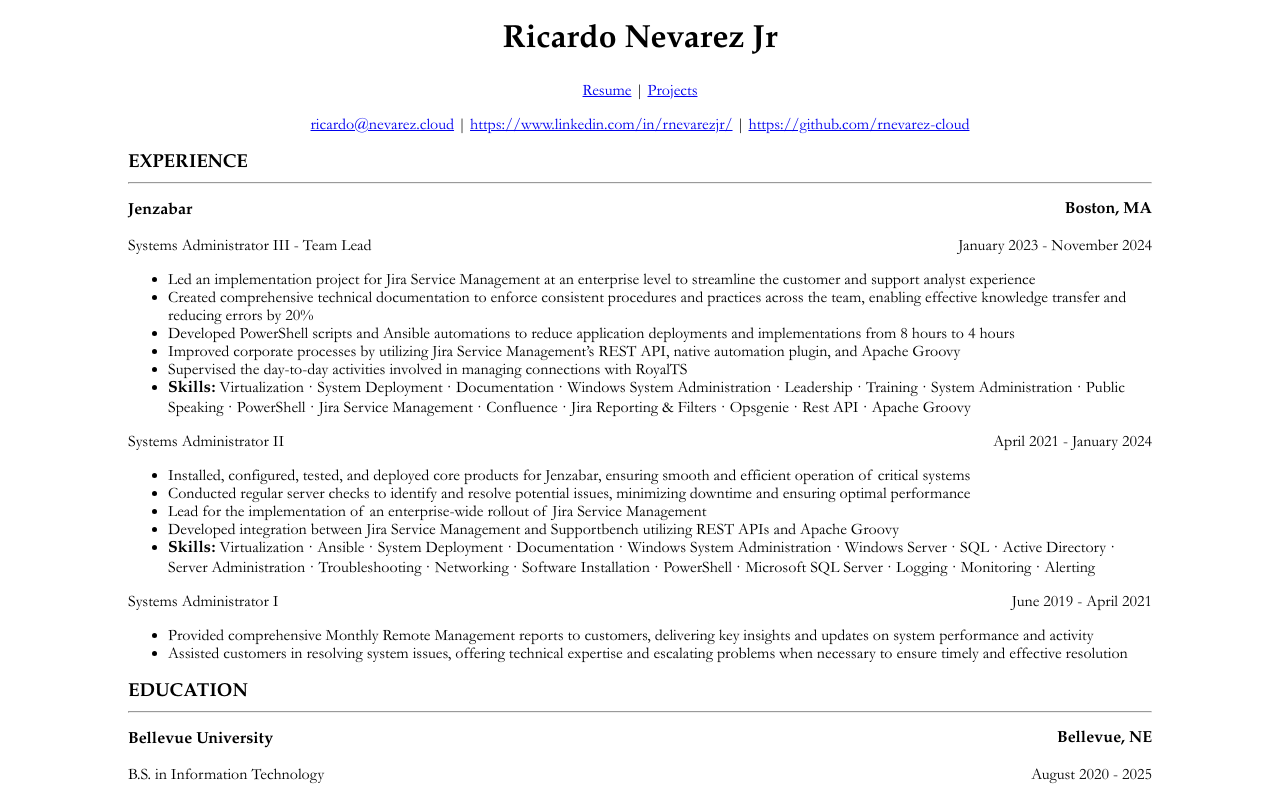
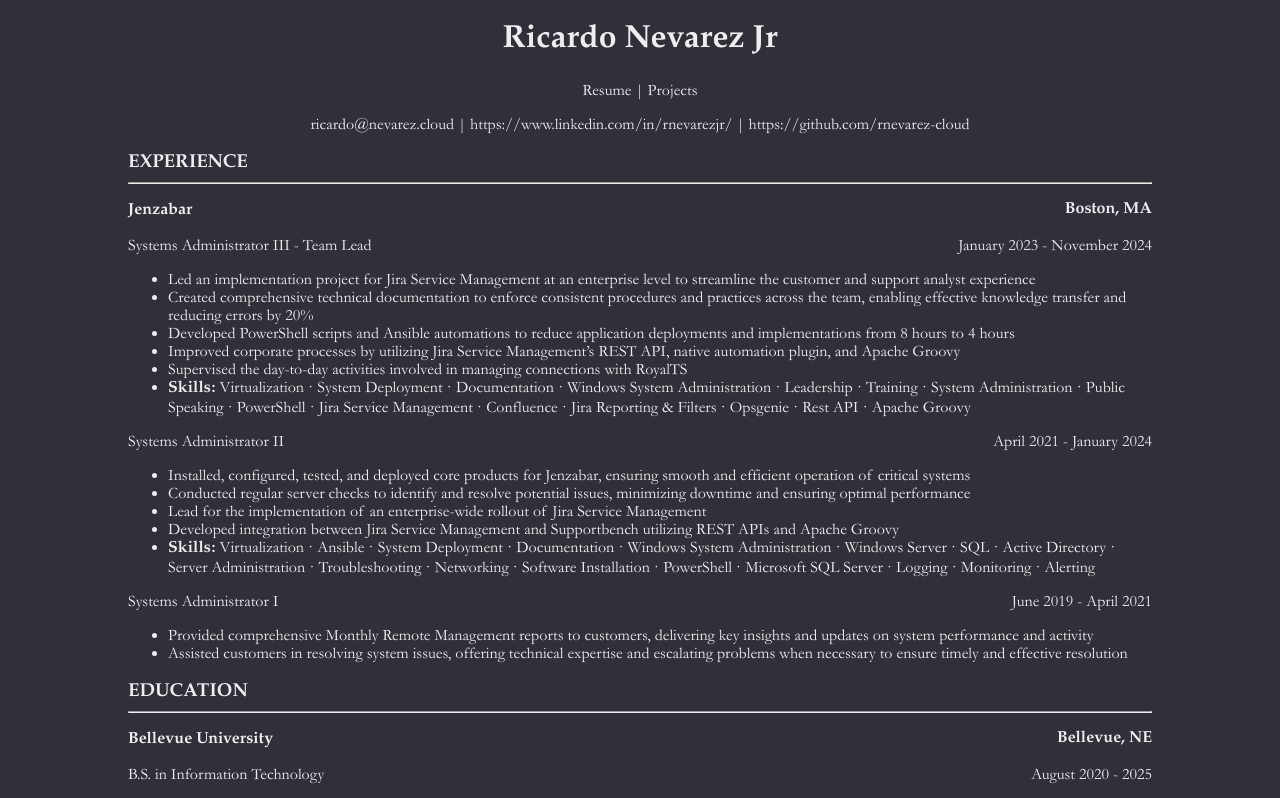
Before and after one commit to rnevarez-cloud/resume-nevarez-cloud, a React (Create React App) app: page / in a window 1280 px wide. Shown: the top 798 px of the page. Built offline with nearby package versions, Linux system fonts and the light colour scheme; no server answers.

Commit message:
Updated CSS

```diff
--- a/src/index.css
+++ b/src/index.css
@@ -35,6 +35,13 @@
 
 body {
     font-family: 'Garamond';
+    color: #EDEEF2;
+    background-color: #312F37;
+}
+
+a {
+    color: #EDEEF2;
+    text-decoration: none;
 }
 
 hr {
```
